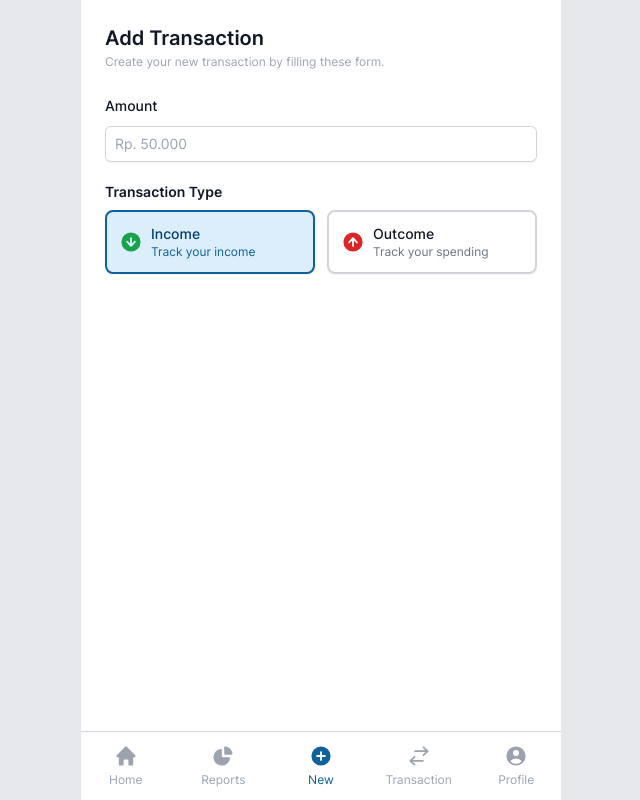
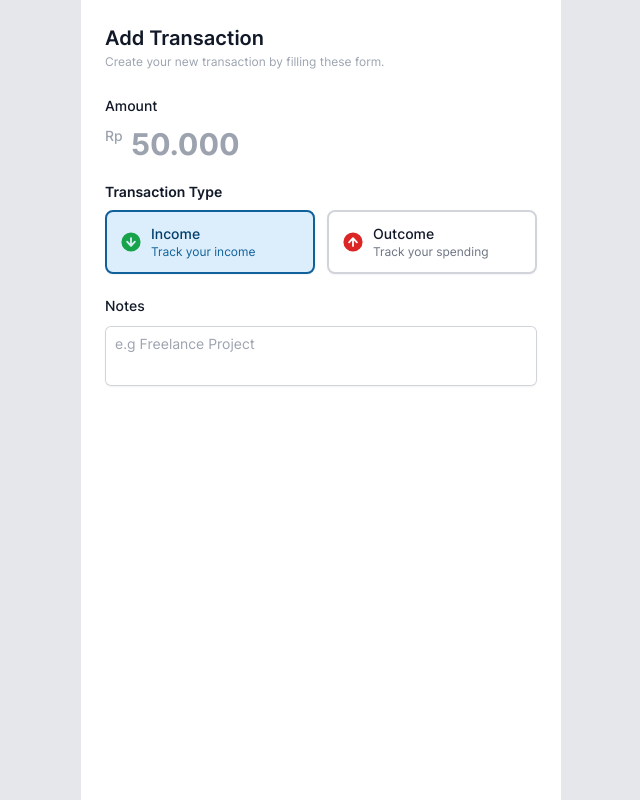
Before and after one commit to Erik3010/money-tracker, a React (Vite) app: page /transactions/new in a window 1280 px wide. Shown: the whole page, without its empty margins (319-959 px from the left). Built offline with nearby package versions, Linux system fonts and the light colour scheme.

Commit message:
feat(ui): ui fix

```diff
--- a/src/pages/Home/index.tsx
+++ b/src/pages/Home/index.tsx
@@ -1,5 +1,5 @@
 import BalanceCard from "@pages/Home/components/BalanceCard";
-import TransactionCard from "@pages/Home/components/TransactionCard";
+import TransactionCard from "@pages/Transaction/components/TransactionCard";
 import { NavLink } from "react-router-dom";
 
 const Home = () => {
--- a/src/pages/TransactionCreate/index.tsx
+++ b/src/pages/TransactionCreate/index.tsx
@@ -11,8 +11,8 @@ const TransactionNew = () => {
     setTransactionType(event.target.value as TransactionType);
 
   return (
-    <div>
-      <div className="mb-6 space-y-0.5">
+    <div className="space-y-6">
+      <div className="space-y-0.5">
         <h1 className="font-semibold text-xl text-gray-900">Add Transaction</h1>
         <p className="text-xs text-gray-400">
           Create your new transaction by filling these form.
@@ -26,13 +26,16 @@ const TransactionNew = () => {
           >
             Amount
           </label>
-          <input
-            type="text"
-            name="amount"
-            id="amount"
-            placeholder="Rp. 50.000"
-            className="block w-full rounded-md border-0 px-2.5 py-1.5 text-gray-900 shadow-sm ring-1 ring-inset ring-gray-300 placeholder:text-gray-400 focus:outline-none focus:ring-2 focus:ring-inset focus:ring-blue-600 sm:text-sm sm:leading-6"
-          />
+          <div className="flex">
+            <span className="text-sm mr-2 text-gray-400 font-medium">Rp</span>
+            <input
+              type="text"
+              name="amount"
+              id="amount"
+              placeholder="50.000"
+              className="border-none text-3xl font-bold outline-none w-full"
+            />
+          </div>
         </div>
         <div className="space-y-2">
           <p className="text-sm text-gray-900 font-semibold">
@@ -49,6 +52,18 @@ const TransactionNew = () => {
             ))}
           </div>
         </div>
+        <div className="space-y-2">
+          <label
+            htmlFor="amount"
+            className="block text-sm font-medium leading-6 text-gray-900"
+          >
+            Notes
+          </label>
+          <textarea
+            className="block w-full rounded-md border-0 px-2.5 py-1.5 text-gray-900 shadow-sm ring-1 ring-inset ring-gray-300 placeholder:text-gray-400 focus:outline-none focus:ring-2 focus:ring-inset focus:ring-blue-600 sm:text-sm sm:leading-6 resize-none"
+            placeholder="e.g Freelance Project"
+          ></textarea>
+        </div>
       </div>
     </div>
   );
```
Also changed, not shown: src/router/index.tsx (+4 -4 lines).
